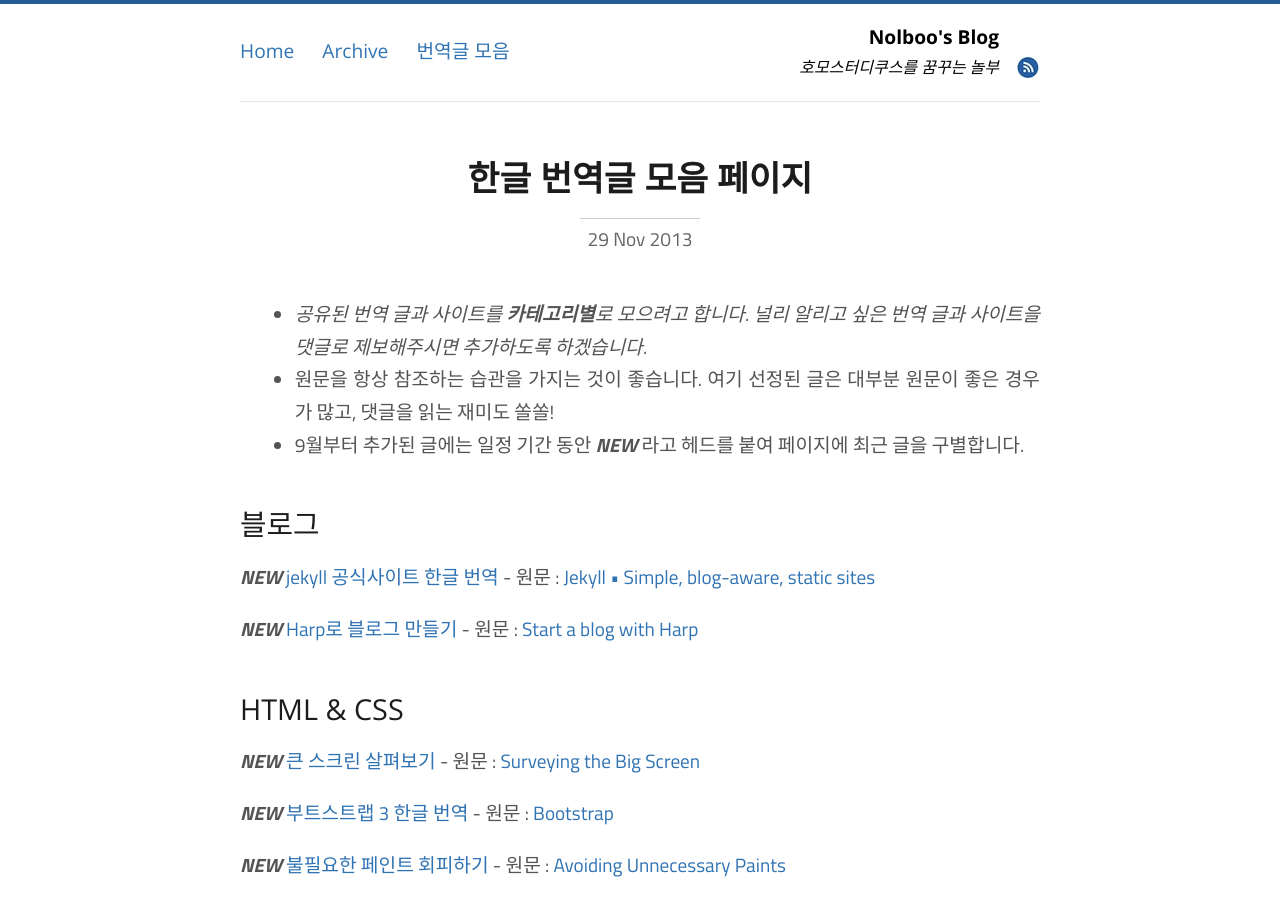
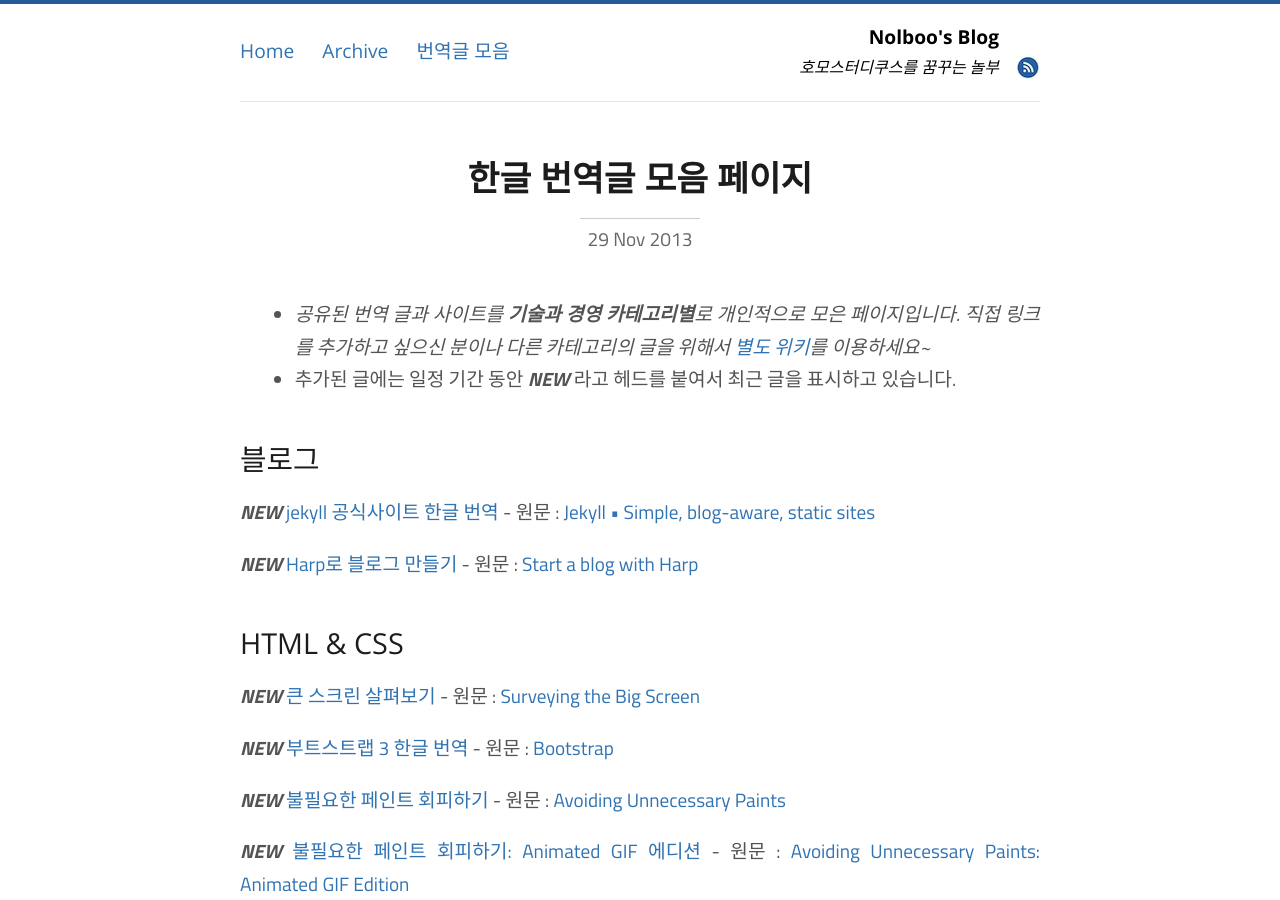
Before and after one commit to nolboo/nolboo.github.io, a Jekyll site: the page built from trans/index.markdown, in a window 1280 px wide and 900 px high. Built offline with Jekyll 4.4.1, drawn with Linux system fonts in a browser that asks for light colours; Markdown is read by kramdown in place of the engine named in the settings; comment, search, counter and statistics services are not loaded; some of the changed text lies outside the part shown.

Commit message:
change comment in trans

```diff
--- a/trans/index.markdown
+++ b/trans/index.markdown
@@ -4,9 +4,8 @@ title: "한글 번역글 모음 페이지"
 date: 2013-11-29 14:40:45
 ---
 
-* _공유된 번역 글과 사이트를 **카테고리별**로 모으려고 합니다. 널리 알리고 싶은 번역 글과 사이트을 댓글로 제보해주시면 추가하도록 하겠습니다._
-* 원문을 항상 참조하는 습관을 가지는 것이 좋습니다. 여기 선정된 글은 대부분 원문이 좋은 경우가 많고, 댓글을 읽는 재미도 쏠쏠!
-* 9월부터 추가된 글에는 일정 기간 동안 ***NEW*** 라고 헤드를 붙여 페이지에 최근 글을 구별합니다.
+* _공유된 번역 글과 사이트를 **기술과 경영 카테고리별**로 개인적으로 모은 페이지입니다. 직접 링크를 추가하고 싶으신 분이나 다른 카테고리의 글을 위해서 [별도 위키](https://github.com/nolboo/nolboo.github.io/wiki)를 이용하세요~_
+* 추가된 글에는 일정 기간 동안 ***NEW*** 라고 헤드를 붙여서 최근 글을 표시하고 있습니다.
 
 ## 블로그
 
@@ -538,4 +539,5 @@ Personal Summary](http://samizdat.mines.edu/howto/HowToBeAProgrammer.pdf)
 [Jeff Bezos 의 10가지 리더쉽 레슨](http://allaboutetp.wordpress.com/2012/04/05/jeffbezos/)
  - 원문 : [Jeff Bezos’s Top 10 Leadership Lessons](http://www.forbes.com/sites/georgeanders/2012/04/04/bezos-tips/)
 
+---
 오탈자나 잘못된 링크도 댓글로 제보해 주세요!
```
Also changed, not shown: other parts of trans/index.markdown (+2 -0 lines).
